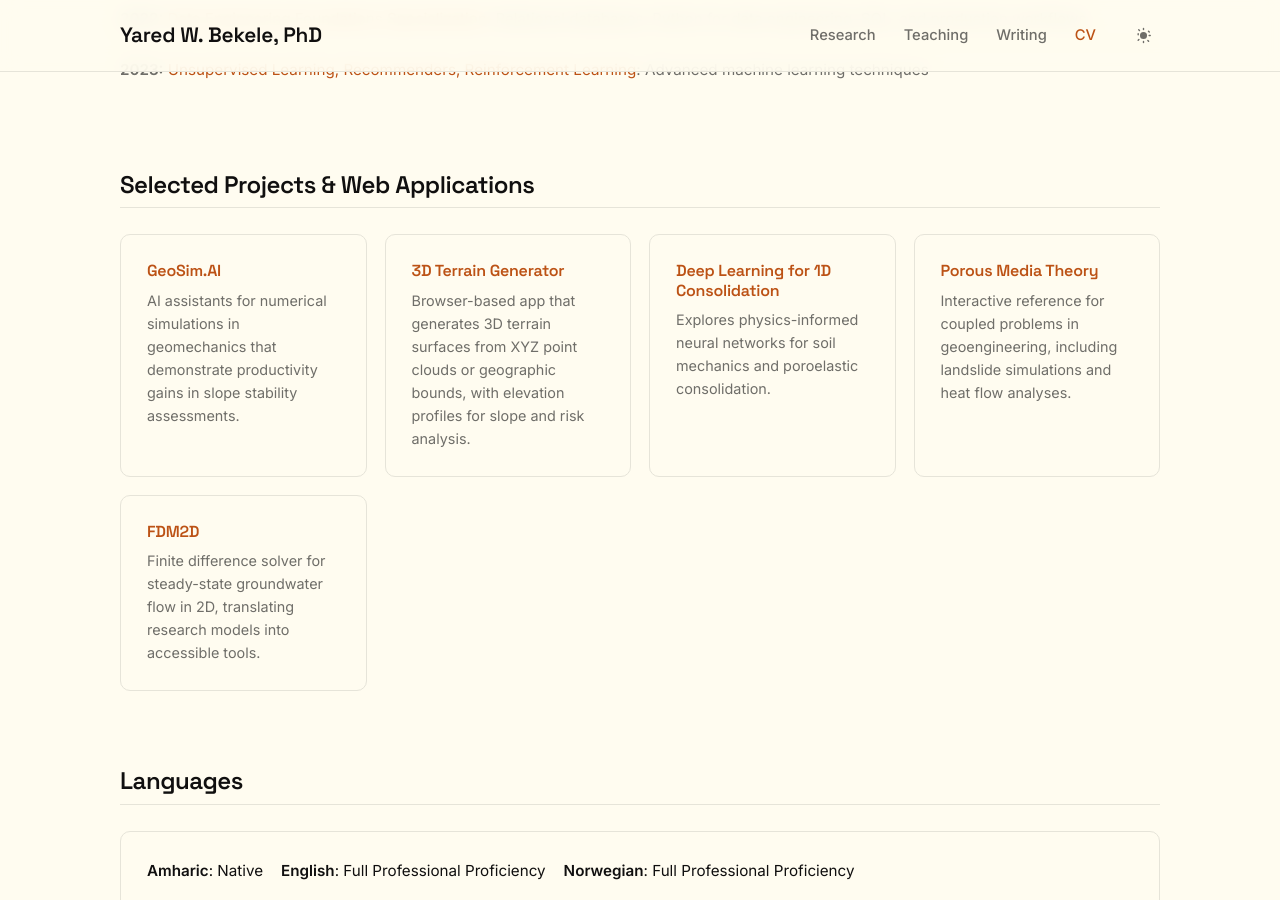
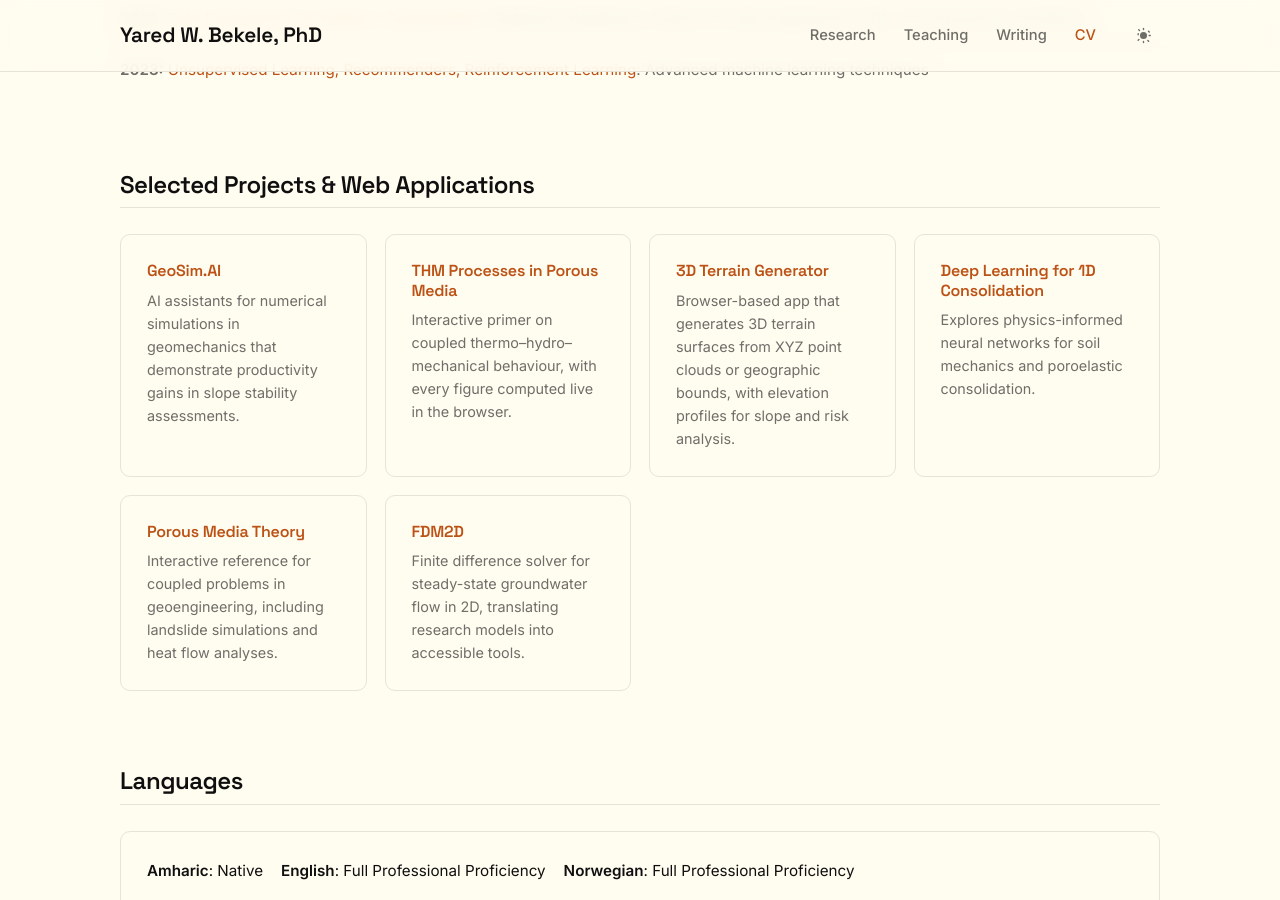
Before and after one commit to yaredwb/yaredwb.github.io, a Jekyll site: the page built from resume.md, in a window 1280 px wide and 900 px high, scrolled down 2931 px. Built offline with Jekyll 4.4.1, drawn with Linux system fonts in a browser that asks for light colours.

Commit message:
Add the THM primer to the CV projects, fix the terrain link target
The terrain app is on yaredwb.com, so the layout's same-hostname check
never tagged it as external; tag it explicitly like the home page card.

```diff
--- a/resume.md
+++ b/resume.md
@@ -207,7 +207,11 @@ show_title: false
     <p>AI assistants for numerical simulations in geomechanics that demonstrate productivity gains in slope stability assessments.</p>
   </article>
   <article class="cv-grid-card">
-    <h3><a href="https://yaredwb.com/3DTerrain/">3D Terrain Generator</a></h3>
+    <h3><a href="https://thm-interactive.yaredwb.com/">THM Processes in Porous Media</a></h3>
+    <p>Interactive primer on coupled thermo&ndash;hydro&ndash;mechanical behaviour, with every figure computed live in the browser.</p>
+  </article>
+  <article class="cv-grid-card">
+    <h3><a href="https://yaredwb.com/3DTerrain/" target="_blank" rel="noopener noreferrer">3D Terrain Generator</a></h3>
     <p>Browser-based app that generates 3D terrain surfaces from XYZ point clouds or geographic bounds, with elevation profiles for slope and risk analysis.</p>
   </article>
   <article class="cv-grid-card">
```
